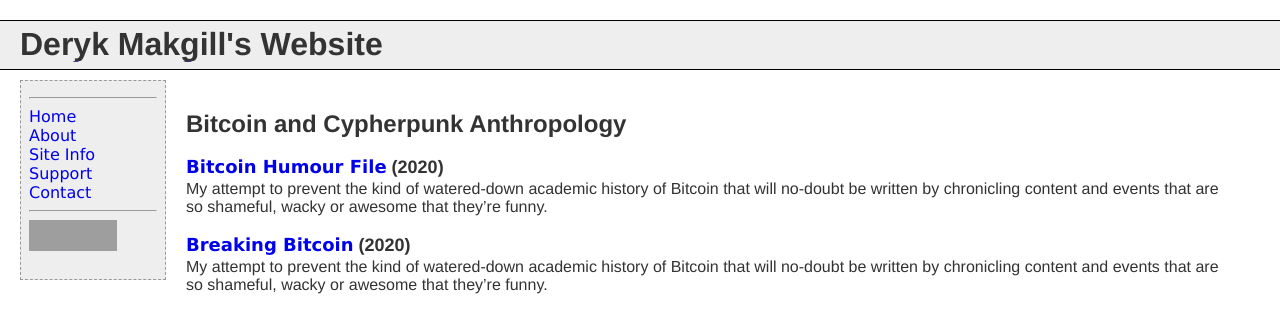
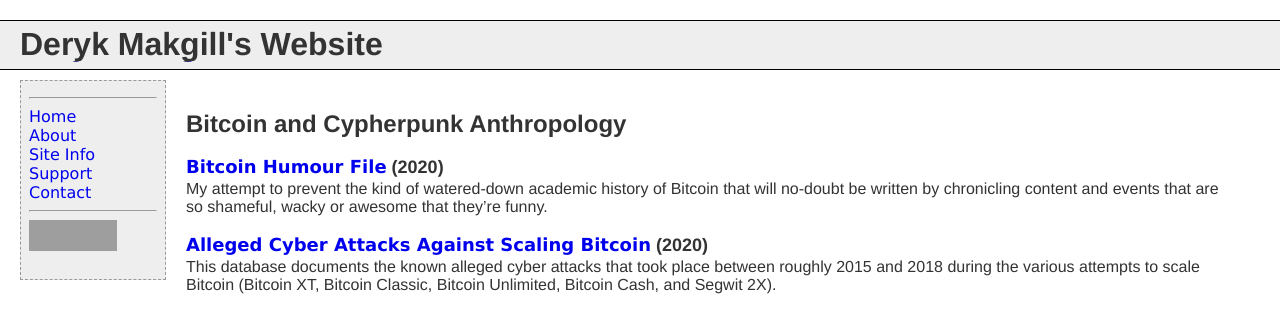
Before and after one commit to makgill/deryk, a Jekyll site: the page built from index.md, in a window 1280 px wide. Shown: the top 333 px of the page. Built offline with Jekyll 4.4.1, drawn with Linux system fonts in a browser that asks for light colours; grey boxes are pictures that could not be loaded.

Commit message:
Update index.md

```diff
--- a/index.md
+++ b/index.md
@@ -9,6 +9,6 @@
 
 My attempt to prevent the kind of watered-down academic history of Bitcoin that will no-doubt be written by chronicling content and events that are so shameful, wacky or awesome that they’re funny.
 
-### [Breaking Bitcoin](https://makgill.github.io/deryk/bitcoin/humour) (2020)
+### [Alleged Cyber Attacks Against Scaling Bitcoin](https://makgill.github.io/deryk/bitcoin/cyber-attacks) (2020)
 
-My attempt to prevent the kind of watered-down academic history of Bitcoin that will no-doubt be written by chronicling content and events that are so shameful, wacky or awesome that they’re funny.
+This database documents the known alleged cyber attacks that took place between roughly 2015 and 2018 during the various attempts to scale Bitcoin (Bitcoin XT, Bitcoin Classic, Bitcoin Unlimited, Bitcoin Cash, and Segwit 2X).
```
